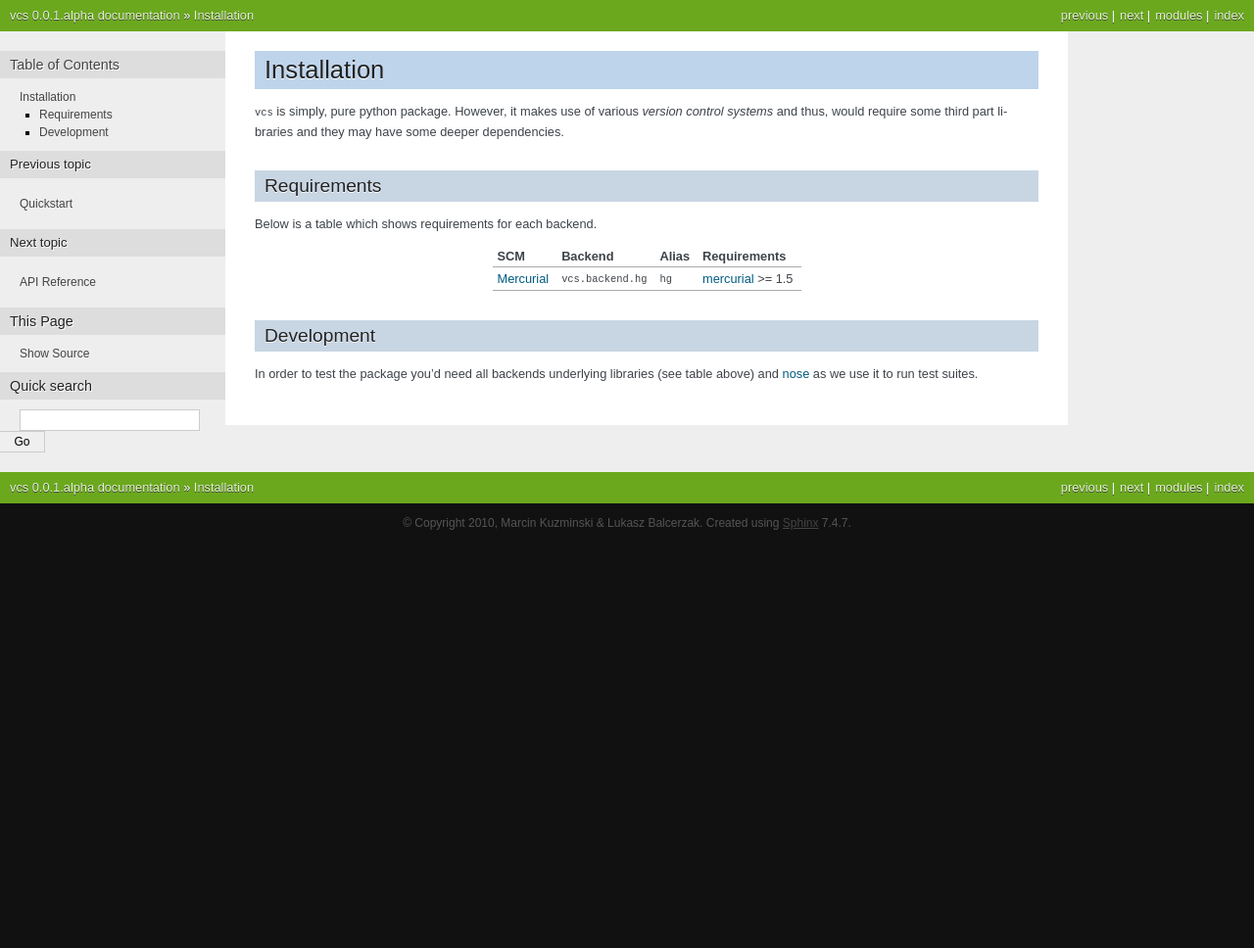
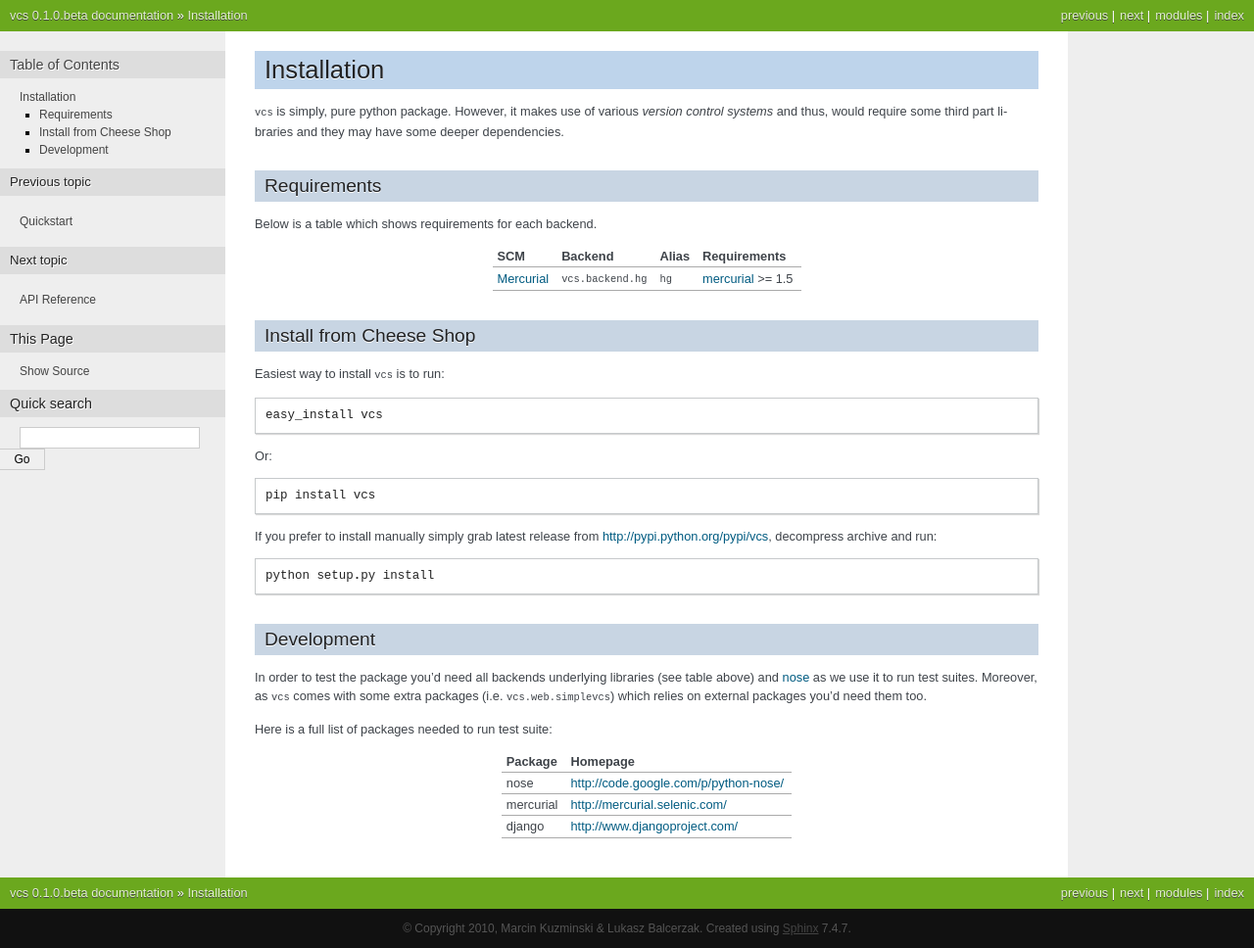
Before and after one commit to codeinn/vcs, a Sphinx documentation site: the page built from docs/installation.rst, in a window 1280 px wide. Shown: the whole page at 98% size. Built offline with Sphinx 7.4.7, drawn with Linux system fonts in a browser that asks for light colours; before the commit the page ends 900 px from its top, so only the background shows below that.

Commit message:
Cleanups before first release

```diff
--- a/docs/installation.rst
+++ b/docs/installation.rst
@@ -20,10 +20,41 @@ Below is a table which shows requirements for each backend.
 
 .. _mercurial: http://mercurial.selenic.com/
 
+Install from Cheese Shop
+------------------------
+
+Easiest way to install ``vcs`` is to run::
+
+   easy_install vcs
+
+Or::
+
+   pip install vcs
+
+If you prefer to install manually simply grab latest release from
+http://pypi.python.org/pypi/vcs, decompress archive and run::
+
+   python setup.py install
+
 Development
 -----------
 
 In order to test the package you'd need all backends underlying libraries (see
-table above) and nose_ as we use it to run test suites.
+table above) and nose_ as we use it to run test suites. Moreover, as ``vcs``
+comes with some extra packages (i.e. ``vcs.web.simplevcs``) which relies on
+external packages you'd need them too.
+
+Here is a full list of packages needed to run test suite:
+
++-----------+---------------------------------------+
+| Package   | Homepage                              |
++===========+=======================================+
+| nose      | http://code.google.com/p/python-nose/ |
++-----------+---------------------------------------+
+| mercurial | http://mercurial.selenic.com/         |
++-----------+---------------------------------------+
+| django    | http://www.djangoproject.com/         |
++-----------+---------------------------------------+
+
 
 .. _nose: http://code.google.com/p/python-nose/
--- a/vcs/__init__.py
+++ b/vcs/__init__.py
@@ -2,7 +2,7 @@
 Various Version Control System management abstraction layer for Python.
 """
 
-VERSION = (0, 0, 1, 'alpha')
+VERSION = (0, 1, 0, 'beta')
 
 __version__ = '.'.join((str(each) for each in VERSION[:4]))
 
```
Also changed, not shown: README.rst (+2 -6 lines), docs/index.rst (+5 -9 lines), setup.py (+3 -4 lines), 1 other file.
